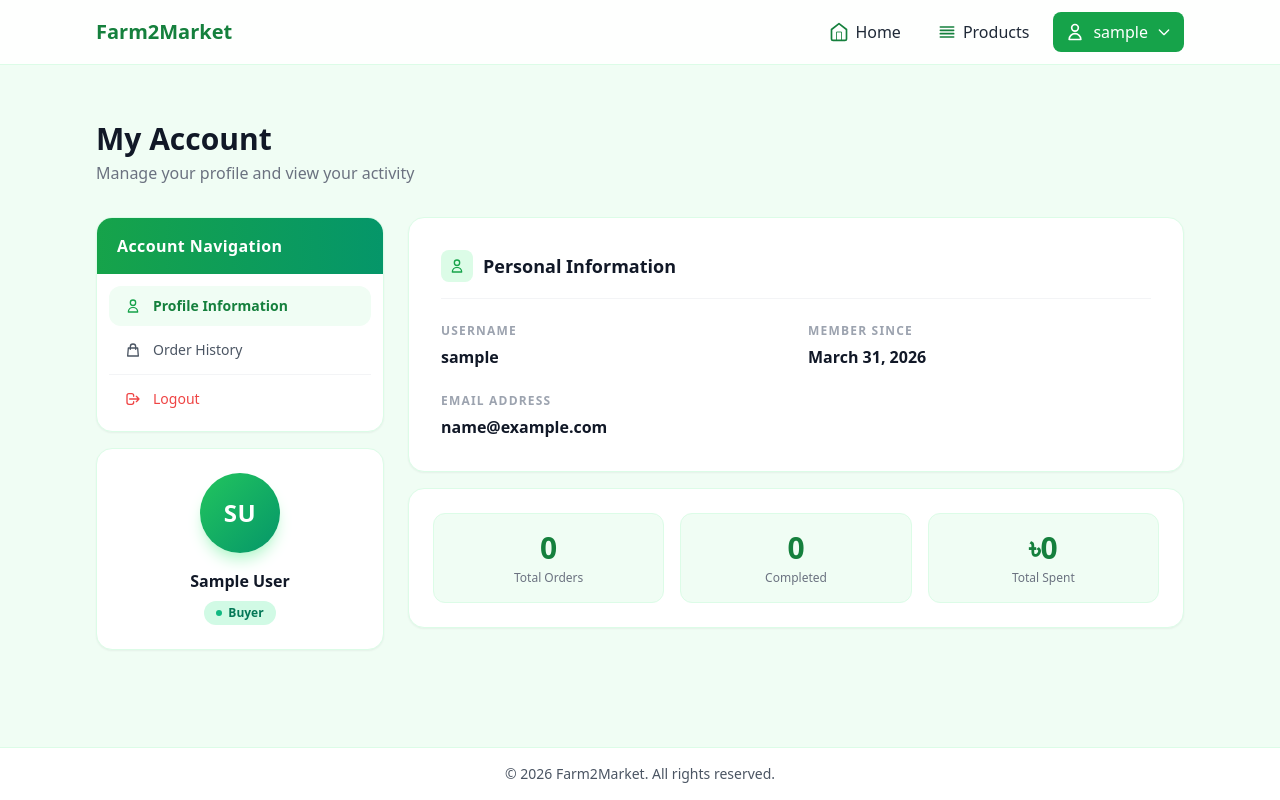
After one commit to nabil0203/Farm2Market, a Django app: page /profile/ in a window 1280 px wide. The commit adds this page. Run offline with Django 5.2, Linux system fonts and the light colour scheme; the visitor is signed in with stand-in values (Sample User, id 1); some libraries are stand-ins or nearby versions.

Commit message:
added profile and update the base for the frontend

```diff
--- /dev/null
+++ b/Farm2Market/templates/F2M/profile.html
@@ -0,0 +1,244 @@
+{% extends 'base.html' %}
+{% block title %}My Account - Farm2Market{% endblock %}
+
+{% block content %}
+<div class="py-8">
+
+    <!-- Page Header -->
+    <div class="mb-8">
+        <h1 class="text-3xl font-extrabold text-gray-900">My Account</h1>
+        <p class="text-gray-500 mt-1">Manage your profile and view your activity</p>
+    </div>
+
+    <div class="flex flex-col lg:flex-row gap-6 items-start">
+
+        <!-- ====== LEFT SIDEBAR ====== -->
+        <div class="w-full lg:w-72 flex-shrink-0 space-y-4">
+
+            <!-- Navigation Card -->
+            <div class="bg-white rounded-2xl shadow-sm border border-green-100 overflow-hidden">
+                <!-- Header bar -->
+                <div class="bg-gradient-to-r from-green-600 to-emerald-600 px-5 py-4">
+                    <h2 class="text-white font-bold text-base tracking-wide">Account Navigation</h2>
+                </div>
+
+                <!-- Nav Links — simple <a> tags pointing to ?tab=... -->
+                <nav class="p-3 space-y-1">
+
+                    <!-- Profile Information -->
+                    <a href="?tab=profile"
+                        class="w-full flex items-center gap-3 px-4 py-2.5 rounded-xl text-sm transition-all duration-200
+                        {% if active_tab == 'profile' %}bg-green-50 text-green-700 font-semibold{% else %}text-gray-600 hover:bg-green-50 hover:text-green-700 font-medium{% endif %}">
+                        <svg class="w-4 h-4 flex-shrink-0 {% if active_tab == 'profile' %}text-green-600{% endif %}"
+                            fill="none" stroke="currentColor" viewBox="0 0 24 24">
+                            <path stroke-linecap="round" stroke-linejoin="round" stroke-width="2"
+                                d="M16 7a4 4 0 11-8 0 4 4 0 018 0zM12 14a7 7 0 00-7 7h14a7 7 0 00-7-7z" />
+                        </svg>
+                        Profile Information
+                    </a>
+
+                    <!-- Role-specific second tab link -->
+                    {% if is_farmer %}
+                    <a href="?tab=farm"
+                        class="w-full flex items-center gap-3 px-4 py-2.5 rounded-xl text-sm transition-all duration-200
+                        {% if active_tab == 'farm' %}bg-green-50 text-green-700 font-semibold{% else %}text-gray-600 hover:bg-green-50 hover:text-green-700 font-medium{% endif %}">
+                        <svg class="w-4 h-4 flex-shrink-0 {% if active_tab == 'farm' %}text-green-600{% endif %}"
+                            fill="none" stroke="currentColor" viewBox="0 0 24 24">
+                            <path stroke-linecap="round" stroke-linejoin="round" stroke-width="2"
+                                d="M3.055 11H5a2 2 0 012 2v1a2 2 0 002 2 2 2 0 012 2v2.945M8 3.935V5.5A2.5 2.5 0 0010.5 8h.5a2 2 0 012 2 2 2 0 104 0 2 2 0 012-2h1.064M15 20.488V18a2 2 0 012-2h3.064M21 12a9 9 0 11-18 0 9 9 0 0118 0z" />
+                        </svg>
+                        Farm Details
+                    </a>
+                    {% else %}
+                    <a href="?tab=orders"
+                        class="w-full flex items-center gap-3 px-4 py-2.5 rounded-xl text-sm transition-all duration-200
+                        {% if active_tab == 'orders' %}bg-green-50 text-green-700 font-semibold{% else %}text-gray-600 hover:bg-green-50 hover:text-green-700 font-medium{% endif %}">
+                        <svg class="w-4 h-4 flex-shrink-0 {% if active_tab == 'orders' %}text-green-600{% endif %}"
+                            fill="none" stroke="currentColor" viewBox="0 0 24 24">
+                            <path stroke-linecap="round" stroke-linejoin="round" stroke-width="2"
+                                d="M16 11V7a4 4 0 00-8 0v4M5 9h14l1 12H4L5 9z" />
+                        </svg>
+                        Order History
+                    </a>
+                    {% endif %}
+
+                    <!-- Logout -->
+                    <div class="pt-1 border-t border-gray-100 mt-1">
+                        <form method="POST" action="{% url 'logout_view' %}">
+                            {% csrf_token %}
+                            <button type="submit"
+                                class="w-full flex items-center gap-3 px-4 py-2.5 rounded-xl text-sm font-medium text-red-500 hover:bg-red-50 hover:text-red-700 transition-all duration-200 text-left">
+                                <svg class="w-4 h-4 flex-shrink-0" fill="none" stroke="currentColor" viewBox="0 0 24 24">
+                                    <path stroke-linecap="round" stroke-linejoin="round" stroke-width="2"
+                                        d="M17 16l4-4m0 0l-4-4m4 4H7m6 4v1a3 3 0 01-3 3H6a3 3 0 01-3-3V7a3 3 0 013-3h4a3 3 0 013 3v1" />
+                                </svg>
+                                Logout
+                            </button>
+                        </form>
+                    </div>
+                </nav>
+            </div>
+
+            <!-- Avatar Card -->
+            <div class="bg-white rounded-2xl shadow-sm border border-green-100 p-6 flex flex-col items-center text-center">
+                <div class="w-20 h-20 rounded-full bg-gradient-to-br from-green-500 to-emerald-600 flex items-center justify-center shadow-lg shadow-green-200 mb-4">
+                    <span class="text-2xl font-black text-white tracking-wide">{{ initials }}</span>
+                </div>
+                <p class="font-bold text-gray-900 text-base">{{ user.get_full_name|default:user.username }}</p>
+                <span class="mt-2 inline-flex items-center gap-1.5 text-xs font-semibold px-3 py-1 rounded-full
+                    {% if is_farmer %}bg-green-100 text-green-700{% else %}bg-emerald-100 text-emerald-700{% endif %}">
+                    <span class="w-1.5 h-1.5 rounded-full {% if is_farmer %}bg-green-500{% else %}bg-emerald-500{% endif %}"></span>
+                    {% if is_farmer %}Farmer{% else %}Buyer{% endif %}
+                </span>
+            </div>
+        </div>
+
+        <!-- ====== RIGHT PANEL ====== -->
+        <div class="flex-1 min-w-0">
+
+            <!-- ── TAB: Profile Information ── -->
+            {% if active_tab == 'profile' %}
+            <div class="space-y-4">
+
+                <!-- Personal Information Card -->
+                <div class="bg-white rounded-2xl shadow-sm border border-green-100 p-6 sm:p-8">
+                    <div class="flex items-center gap-2.5 mb-6 pb-4 border-b border-gray-100">
+                        <div class="w-8 h-8 bg-green-100 rounded-lg flex items-center justify-center">
+                            <svg class="w-4 h-4 text-green-600" fill="none" stroke="currentColor" viewBox="0 0 24 24">
+                                <path stroke-linecap="round" stroke-linejoin="round" stroke-width="2"
+                                    d="M16 7a4 4 0 11-8 0 4 4 0 018 0zM12 14a7 7 0 00-7 7h14a7 7 0 00-7-7z" />
+                            </svg>
+                        </div>
+                        <h3 class="text-lg font-bold text-gray-900">Personal Information</h3>
+                    </div>
+                    <div class="grid grid-cols-1 sm:grid-cols-2 gap-6">
+                        <div>
+                            <p class="text-xs font-semibold text-gray-400 uppercase tracking-widest mb-1.5">Username</p>
+                            <p class="text-base font-semibold text-gray-900">{{ user.username }}</p>
+                        </div>
+                        <div>
+                            <p class="text-xs font-semibold text-gray-400 uppercase tracking-widest mb-1.5">Member Since</p>
+                            <p class="text-base font-semibold text-gray-900">{{ user.date_joined|date:"F d, Y" }}</p>
+                        </div>
+                        <div class="sm:col-span-2">
+                            <p class="text-xs font-semibold text-gray-400 uppercase tracking-widest mb-1.5">Email Address</p>
+                            <p class="text-base font-semibold text-gray-900">{{ user.email|default:"—" }}</p>
+                        </div>
+                    </div>
+                </div>
+
+                <!-- Stats Card -->
+                <div class="bg-white rounded-2xl shadow-sm border border-green-100 p-6">
+                    {% if is_farmer %}
+                    <div class="grid grid-cols-2 sm:grid-cols-3 gap-4 text-center">
+                        <div class="p-4 rounded-xl bg-green-50 border border-green-100">
+                            <p class="text-3xl font-black text-green-700">{{ total_products }}</p>
+                            <p class="text-xs text-gray-500 font-medium mt-1">Total Products</p>
+                        </div>
+                        <div class="p-4 rounded-xl bg-green-50 border border-green-100">
+                            <p class="text-3xl font-black text-green-700">{{ in_stock_products }}</p>
+                            <p class="text-xs text-gray-500 font-medium mt-1">In Stock</p>
+                        </div>
+                        <div class="p-4 rounded-xl bg-green-50 border border-green-100 col-span-2 sm:col-span-1">
+                            <p class="text-3xl font-black text-green-700">{{ out_of_stock_products }}</p>
+                            <p class="text-xs text-gray-500 font-medium mt-1">Out of Stock</p>
+                        </div>
+                    </div>
+                    {% else %}
+                    <div class="grid grid-cols-3 gap-4 text-center">
+                        <div class="p-4 rounded-xl bg-green-50 border border-green-100">
+                            <p class="text-3xl font-black text-green-700">0</p>
+                            <p class="text-xs text-gray-500 font-medium mt-1">Total Orders</p>
+                        </div>
+                        <div class="p-4 rounded-xl bg-green-50 border border-green-100">
+                            <p class="text-3xl font-black text-green-700">0</p>
+                            <p class="text-xs text-gray-500 font-medium mt-1">Completed</p>
+                        </div>
+                        <div class="p-4 rounded-xl bg-green-50 border border-green-100">
+                            <p class="text-3xl font-black text-green-700">৳0</p>
+                            <p class="text-xs text-gray-500 font-medium mt-1">Total Spent</p>
+                        </div>
+                    </div>
+                    {% endif %}
+                </div>
+            </div>
+            {% endif %}
+
+            <!-- ── TAB: Farm Details (Farmers only) ── -->
+            {% if active_tab == 'farm' and is_farmer %}
+            <div class="bg-white rounded-2xl shadow-sm border border-green-100 p-6 sm:p-8">
+                <div class="flex items-center gap-2.5 mb-6 pb-4 border-b border-gray-100">
+                    <div class="w-8 h-8 bg-green-100 rounded-lg flex items-center justify-center">
+                        <svg class="w-4 h-4 text-green-600" fill="none" stroke="currentColor" viewBox="0 0 24 24">
+                            <path stroke-linecap="round" stroke-linejoin="round" stroke-width="2"
+                                d="M3.055 11H5a2 2 0 012 2v1a2 2 0 002 2 2 2 0 012 2v2.945M8 3.935V5.5A2.5 2.5 0 0010.5 8h.5a2 2 0 012 2 2 2 0 104 0 2 2 0 012-2h1.064M15 20.488V18a2 2 0 012-2h3.064M21 12a9 9 0 11-18 0 9 9 0 0118 0z" />
+                        </svg>
+                    </div>
+                    <h3 class="text-lg font-bold text-gray-900">Farm Details</h3>
+                </div>
+                <div class="grid grid-cols-1 sm:grid-cols-2 gap-6">
+                    <div>
+                        <p class="text-xs font-semibold text-gray-400 uppercase tracking-widest mb-1.5">Farm Name</p>
+                        <p class="text-base font-semibold text-gray-900">{{ farmer_profile.farm_name }}</p>
+                    </div>
+                    <div>
+                        <p class="text-xs font-semibold text-gray-400 uppercase tracking-widest mb-1.5">Farm Location</p>
+                        <p class="text-base font-semibold text-gray-900">{{ farmer_profile.farm_location }}</p>
+                    </div>
+                    {% if farmer_profile.bio %}
+                    <div class="sm:col-span-2">
+                        <p class="text-xs font-semibold text-gray-400 uppercase tracking-widest mb-1.5">Bio</p>
+                        <p class="text-base text-gray-700 leading-relaxed">{{ farmer_profile.bio }}</p>
+                    </div>
+                    {% endif %}
+                </div>
+                <div class="mt-6 pt-4 border-t border-gray-100">
+                    <a href="{% url 'farmer_dashboard_view' %}"
+                        class="inline-flex items-center gap-2 bg-green-600 text-white text-sm font-semibold px-5 py-2.5 rounded-xl hover:bg-green-700 transition-colors shadow-sm hover:shadow-md">
+                        <svg class="w-4 h-4" fill="none" stroke="currentColor" viewBox="0 0 24 24">
+                            <path stroke-linecap="round" stroke-linejoin="round" stroke-width="2"
+                                d="M9 5H7a2 2 0 00-2 2v12a2 2 0 002 2h10a2 2 0 002-2V7a2 2 0 00-2-2h-2M9 5a2 2 0 002 2h2a2 2 0 002-2M9 5a2 2 0 012-2h2a2 2 0 012 2" />
+                        </svg>
+                        Go to Dashboard
+                    </a>
+                </div>
+            </div>
+            {% endif %}
+
+            <!-- ── TAB: Order History (Buyers only) ── -->
+            {% if active_tab == 'orders' and not is_farmer %}
+            <div class="bg-white rounded-2xl shadow-sm border border-green-100 p-6 sm:p-8">
+                <div class="flex items-center gap-2.5 mb-6 pb-4 border-b border-gray-100">
+                    <div class="w-8 h-8 bg-green-100 rounded-lg flex items-center justify-center">
+                        <svg class="w-4 h-4 text-green-600" fill="none" stroke="currentColor" viewBox="0 0 24 24">
+                            <path stroke-linecap="round" stroke-linejoin="round" stroke-width="2"
+                                d="M12 8v4l3 3m6-3a9 9 0 11-18 0 9 9 0 0118 0z" />
+                        </svg>
+                    </div>
+                    <h3 class="text-lg font-bold text-gray-900">Order History</h3>
+                </div>
+                <div class="flex flex-col items-center justify-center py-16 text-center">
+                    <div class="w-20 h-20 bg-gray-100 rounded-full flex items-center justify-center mb-5 text-gray-300">
+                        <svg class="w-10 h-10" fill="none" stroke="currentColor" viewBox="0 0 24 24">
+                            <path stroke-linecap="round" stroke-linejoin="round" stroke-width="1.5"
+                                d="M16 11V7a4 4 0 00-8 0v4M5 9h14l1 12H4L5 9z" />
+                        </svg>
+                    </div>
+                    <h4 class="text-xl font-bold text-gray-800 mb-2">No Orders Yet</h4>
+                    <p class="text-gray-500 text-sm max-w-xs mb-6">You haven't placed any orders yet. Browse our products to find something you'll love!</p>
+                    <a href="{% url 'product_list_view' %}"
+                        class="inline-flex items-center gap-2 bg-green-600 text-white font-semibold text-sm px-6 py-3 rounded-xl hover:bg-green-700 transition-colors shadow-sm hover:shadow-md">
+                        <svg class="w-4 h-4" fill="none" stroke="currentColor" viewBox="0 0 24 24">
+                            <path stroke-linecap="round" stroke-linejoin="round" stroke-width="2"
+                                d="M16 11V7a4 4 0 00-8 0v4M5 9h14l1 12H4L5 9z" />
+                        </svg>
+                        Browse Products
+                    </a>
+                </div>
+            </div>
+            {% endif %}
+
+        </div><!-- end right panel -->
+    </div>
+</div>
+{% endblock %}
--- a/Farm2Market/templates/base.html
+++ b/Farm2Market/templates/base.html
@@ -50,11 +50,31 @@
                                     <path stroke-linecap="round" stroke-linejoin="round" stroke-width="2" d="M19 9l-7 7-7-7" />
                                 </svg>
                             </button>
-                            <div class="absolute right-0 top-full pt-2 w-40 hidden group-hover:block">
+                            {% comment %} <div class="absolute right-0 top-full pt-2 w-40 hidden group-hover:block">
                                 <div class="bg-white rounded-md shadow-lg py-1 border border-gray-100">
                                     <a href="{% url 'logout_view' %}" class="flex items-center gap-2 px-4 py-2 text-sm text-red-600 hover:bg-red-50 font-medium"><svg xmlns="http://www.w3.org/2000/svg" class="h-4 w-4" fill="none" viewBox="0 0 24 24" stroke="currentColor"><path stroke-linecap="round" stroke-linejoin="round" stroke-width="2" d="M17 16l4-4m0 0l-4-4m4 4H7m6 4v1a2 2 0 01-2 2H5a2 2 0 01-2-2V7a2 2 0 012-2h6a2 2 0 012 2v1"/></svg>Logout</a>
                                 </div>
-                            </div>
+                            </div> {% endcomment %}
+                            <div class="absolute right-0 top-full pt-2 w-44 hidden group-hover:block">
+                                <div class="bg-white rounded-xl shadow-lg py-1.5 border border-gray-100">
+                                    <a href="{% url 'profile_view' %}" class="flex items-center gap-2.5 px-4 py-2 text-sm text-gray-700 hover:bg-green-50 hover:text-green-700 font-medium transition-colors">
+                                        <svg class="w-4 h-4 text-green-500" fill="none" stroke="currentColor" viewBox="0 0 24 24">
+                                            <path stroke-linecap="round" stroke-linejoin="round" stroke-width="2" d="M16 7a4 4 0 11-8 0 4 4 0 018 0zM12 14a7 7 0 00-7 7h14a7 7 0 00-7-7z" />
+                                        </svg>
+                                        My Profile
+                                    </a>
+                                    <div class="border-t border-gray-100 my-1"></div>
+                                    <form method="POST" action="{% url 'logout_view' %}">
+                                        {% csrf_token %}
+                                        <button type="submit" class="w-full flex items-center gap-2.5 px-4 py-2 text-sm text-red-600 hover:bg-red-50 font-medium transition-colors">
+                                            <svg class="w-4 h-4" fill="none" stroke="currentColor" viewBox="0 0 24 24">
+                                                <path stroke-linecap="round" stroke-linejoin="round" stroke-width="2" d="M17 16l4-4m0 0l-4-4m4 4H7m6 4v1a3 3 0 01-3 3H6a3 3 0 01-3-3V7a3 3 0 013-3h4a3 3 0 013 3v1" />
+                                            </svg>
+                                            Logout
+                                        </button>
+                                    </form>
+                                </div>
+                            div>
                         </li>
 
                     {% else %}
```
